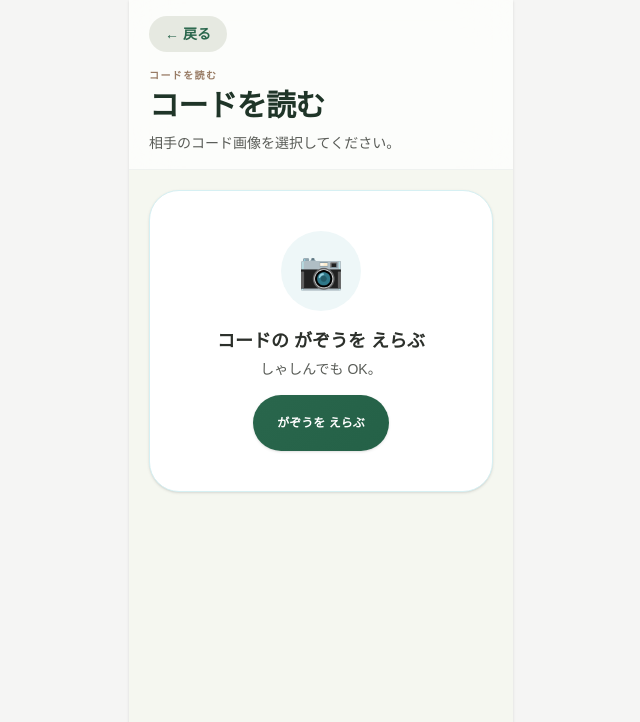
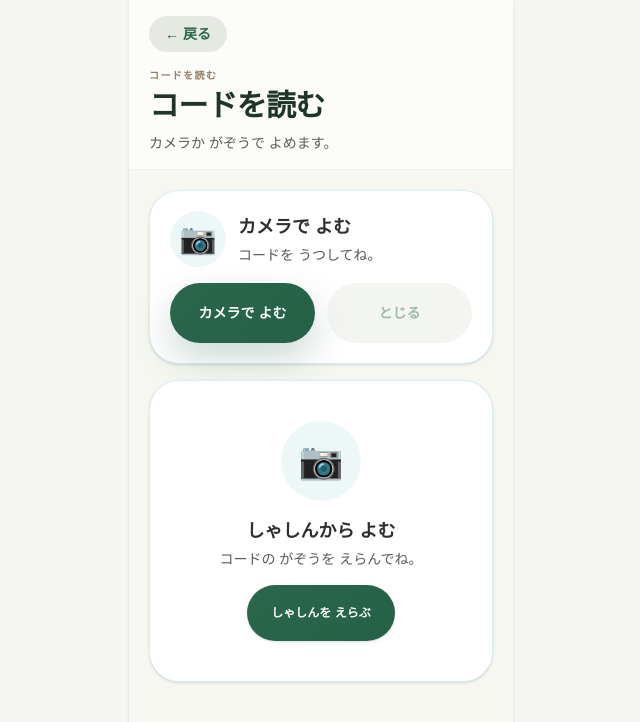
Before and after one commit to 3b-t-fujita/tabimon-browser, a Next.js app: page /qr/scan in a window 1280 px wide. Shown: the top 722 px of the page, without its empty margins (319-959 px from the left). Built offline with nearby package versions, Linux system fonts and the light colour scheme.

Commit message:
QRカメラ読み取りを追加

```diff
--- a/src/app/qr/scan/page.tsx
+++ b/src/app/qr/scan/page.tsx
@@ -2,17 +2,18 @@
 
 /**
  * QRスキャンページ。
- * 画像アップロードで QR を読み取り、検証を経て /qr/confirm へ遷移する。
+ * カメラまたは画像アップロードで QR を読み取り、検証を経て /qr/confirm へ遷移する。
  *
  * 検証順（崩してはいけない）:
- *   1. 画像読取 (ScanQrImageUseCase)
- *   2. 文字列復号 → JSON解析 (ParseQrPayloadUseCase)
+ *   1. カメラ / 画像から文字列読取 (ScanQrImageUseCase)
+ *   2. JSON解析 (ParseQrPayloadUseCase)
  *   3. version確認 (ValidateQrVersionUseCase)
  *   4. checksum確認 (ValidateQrChecksumUseCase)
  *   5. → /qr/confirm へ遷移（重複確認は受取時に行う）
  */
 import { useRouter } from 'next/navigation';
 import { GameLayout } from '@/components/common/GameLayout';
+import QrCameraScanPanel from '@/components/qr/QrCameraScanPanel';
 import QrScanInputPanel from '@/components/qr/QrScanInputPanel';
 import { useQrStore } from '@/stores/qrStore';
 import { ScanQrImageUseCase } from '@/application/qr/scanQrImageUseCase';
@@ -26,22 +27,11 @@ export default function QrScanPage() {
 
   const isProcessing = phase !== 'QR_IDLE' && phase !== 'QR_ERROR';
 
-  const handleFilePicked = async (file: File) => {
-    reset();
-
-    // ---- ① 画像読取 ----
-    setPhase('QR_SCANNING');
-    const scanner = new ScanQrImageUseCase();
-    const scanResult = await scanner.execute(file);
-    if (!scanResult.ok) {
-      setError(scanResult.message ?? scanResult.errorCode);
-      return;
-    }
-
+  const processDecodedText = async (text: string) => {
     // ---- ② JSON解析 ----
     setPhase('QR_PARSE_JSON');
     const parser = new ParseQrPayloadUseCase();
-    const parseResult = parser.execute(scanResult.value.text);
+    const parseResult = parser.execute(text);
     if (!parseResult.ok) {
       setError(parseResult.message ?? parseResult.errorCode);
       return;
@@ -70,11 +60,31 @@ export default function QrScanPage() {
     router.push('/qr/confirm');
   };
 
+  const handleFilePicked = async (file: File) => {
+    reset();
+
+    // ---- ① 画像読取 ----
+    setPhase('QR_SCANNING');
+    const scanner = new ScanQrImageUseCase();
+    const scanResult = await scanner.execute(file);
+    if (!scanResult.ok) {
+      setError(scanResult.message ?? scanResult.errorCode);
+      return;
+    }
+
+    await processDecodedText(scanResult.value.text);
+  };
+
+  const handleCameraTextDecoded = async (text: string) => {
+    reset();
+    await processDecodedText(text);
+  };
+
   const phaseLabel: Record<string, string> = {
-    QR_SCANNING:           '画像を読み取り中...',
-    QR_PARSE_JSON:         'データを解析中...',
-    QR_VALIDATE_VERSION:   'バージョンを確認中...',
-    QR_VALIDATE_CHECKSUM:  'チェックサムを確認中...',
+    QR_SCANNING:           'がぞうを よんでいます...',
+    QR_PARSE_JSON:         'データを みています...',
+    QR_VALIDATE_VERSION:   'コードを たしかめています...',
+    QR_VALIDATE_CHECKSUM:  'コードを たしかめています...',
   };
 
   return (
@@ -91,10 +101,12 @@ export default function QrScanPage() {
           </button>
           <p className="mt-4 text-[10px] font-black tracking-[0.14em] text-[#6c4324]/70">コードを読む</p>
           <h1 className="mt-1 text-[clamp(26px,7vw,30px)] font-black leading-tight tracking-tight text-[#1f3528]">コードを読む</h1>
-          <p className="mt-2 text-sm text-[#595c57]">相手のコード画像を選択してください。</p>
+          <p className="mt-2 text-sm text-[#595c57]">カメラか がぞうで よめます。</p>
         </header>
 
         <div className="flex flex-1 flex-col gap-4 px-5 py-5">
+
+          <QrCameraScanPanel onTextDecoded={handleCameraTextDecoded} disabled={isProcessing} />
 
           <QrScanInputPanel onFilePicked={handleFilePicked} disabled={isProcessing} />
 
--- a/src/application/qr/scanQrImageUseCase.ts
+++ b/src/application/qr/scanQrImageUseCase.ts
@@ -3,8 +3,8 @@
  * 詳細設計 v4 §9 検証ステップ①「画像読取」に準拠。
  *
  * 使用ライブラリ: jsqr
- * - 初期版は画像アップロード（File）読取
- * - カメラ直読取は次フェーズ
+ * - 画像アップロード（File）読取
+ * - カメラ映像から切り出した ImageData 読取
  *
  * jsqr は ImageData（ピクセル配列）を要求するため、
  * ブラウザでは <canvas> を使って変換する。
@@ -28,14 +28,22 @@ export class ScanQrImageUseCase {
   async execute(file: File): Promise<Result<ScanQrImagePayload, ScanQrImageErrorCode>> {
     try {
       const imageData = await fileToImageData(file);
-      const result = jsQR(imageData.data, imageData.width, imageData.height);
-      if (!result) {
-        return fail(QrErrorCode.ParseFailed, 'QRコードを読み取れませんでした');
-      }
-      return ok({ text: result.data });
+      return this.fromImageData(imageData);
     } catch (err) {
       return fail(QrErrorCode.ParseFailed, `QR読取エラー: ${String(err)}`);
     }
+  }
+
+  /**
+   * Canvas などから取得した ImageData から QR テキストを読み取る。
+   * カメラ読取でもこの入口を使う。
+   */
+  fromImageData(imageData: ImageData): Result<ScanQrImagePayload, ScanQrImageErrorCode> {
+    const result = jsQR(imageData.data, imageData.width, imageData.height);
+    if (!result) {
+      return fail(QrErrorCode.ParseFailed, 'QRコードを読み取れませんでした');
+    }
+    return ok({ text: result.data });
   }
 
   /**
--- /dev/null
+++ b/src/components/qr/QrCameraScanPanel.tsx
@@ -0,0 +1,145 @@
+'use client';
+
+import { useEffect, useRef, useState } from 'react';
+import { PrimaryButton } from '@/components/common/PrimaryButton';
+import { ScanQrImageUseCase } from '@/application/qr/scanQrImageUseCase';
+
+interface QrCameraScanPanelProps {
+  onTextDecoded: (text: string) => void;
+  disabled: boolean;
+}
+
+export default function QrCameraScanPanel({ onTextDecoded, disabled }: QrCameraScanPanelProps) {
+  const videoRef = useRef<HTMLVideoElement | null>(null);
+  const canvasRef = useRef<HTMLCanvasElement | null>(null);
+  const streamRef = useRef<MediaStream | null>(null);
+  const frameRef = useRef<number | null>(null);
+  const decodedRef = useRef(false);
+  const [isCameraActive, setIsCameraActive] = useState(false);
+  const [message, setMessage] = useState<string | null>(null);
+  const [errorMessage, setErrorMessage] = useState<string | null>(null);
+
+  const stopCamera = () => {
+    if (frameRef.current !== null) {
+      cancelAnimationFrame(frameRef.current);
+      frameRef.current = null;
+    }
+    streamRef.current?.getTracks().forEach((track) => track.stop());
+    streamRef.current = null;
+    if (videoRef.current) {
+      videoRef.current.srcObject = null;
+    }
+    setIsCameraActive(false);
+  };
+
+  useEffect(() => stopCamera, []);
+
+  const scanFrame = () => {
+    const video = videoRef.current;
+    const canvas = canvasRef.current;
+    if (!video || !canvas || decodedRef.current) return;
+
+    if (video.readyState >= 2 && video.videoWidth > 0 && video.videoHeight > 0) {
+      canvas.width = video.videoWidth;
+      canvas.height = video.videoHeight;
+      const ctx = canvas.getContext('2d', { willReadFrequently: true });
+      if (ctx) {
+        ctx.drawImage(video, 0, 0, canvas.width, canvas.height);
+        const imageData = ctx.getImageData(0, 0, canvas.width, canvas.height);
+        const result = new ScanQrImageUseCase().fromImageData(imageData);
+        if (result.ok) {
+          decodedRef.current = true;
+          stopCamera();
+          onTextDecoded(result.value.text);
+          return;
+        }
+      }
+    }
+
+    frameRef.current = requestAnimationFrame(scanFrame);
+  };
+
+  const startCamera = async () => {
+    setErrorMessage(null);
+    setMessage('カメラを ひらいています');
+    decodedRef.current = false;
+
+    if (!navigator.mediaDevices?.getUserMedia) {
+      setErrorMessage('このブラウザでは カメラが つかえません。');
+      setMessage(null);
+      return;
+    }
+
+    try {
+      const stream = await navigator.mediaDevices.getUserMedia({
+        audio: false,
+        video: {
+          facingMode: { ideal: 'environment' },
+          width: { ideal: 1280 },
+          height: { ideal: 720 },
+        },
+      });
+
+      streamRef.current = stream;
+      if (videoRef.current) {
+        videoRef.current.srcObject = stream;
+        await videoRef.current.play();
+      }
+      setIsCameraActive(true);
+      setMessage('コードを うつしてね');
+      frameRef.current = requestAnimationFrame(scanFrame);
+    } catch {
+      stopCamera();
+      setMessage(null);
+      setErrorMessage('カメラを ひらけませんでした。きょかを みてね。');
+    }
+  };
+
+  return (
+    <section className="flex flex-col gap-4 rounded-[30px] border border-[#d6f0f3] bg-white p-5 shadow-sm">
+      <div className="flex items-center gap-3">
+        <div className="flex h-14 w-14 shrink-0 items-center justify-center rounded-full bg-[#eef7f8] text-3xl">📷</div>
+        <div className="min-w-0">
+          <p className="text-lg font-black text-[#2c302b]">カメラで よむ</p>
+          <p className="mt-1 text-sm text-[#595c57]">コードを うつしてね。</p>
+        </div>
+      </div>
+
+      {isCameraActive && (
+        <div className="relative overflow-hidden rounded-[24px] bg-[#1f3528]">
+          <video
+            ref={videoRef}
+            className="aspect-[4/3] w-full object-cover"
+            muted
+            playsInline
+          />
+          <div className="pointer-events-none absolute inset-8 rounded-[20px] border-4 border-white/80 shadow-[0_0_0_999px_rgba(0,0,0,0.22)]" />
+        </div>
+      )}
+
+      <canvas ref={canvasRef} className="hidden" />
+
+      {message && <p className="text-center text-sm font-bold text-[#29664c]">{message}</p>}
+      {errorMessage && <p className="rounded-[18px] bg-[#fff1ec] px-4 py-3 text-sm font-bold text-[#b02500]">{errorMessage}</p>}
+
+      <div className="grid grid-cols-2 gap-3">
+        <PrimaryButton
+          type="button"
+          onClick={startCamera}
+          disabled={disabled || isCameraActive}
+          className="py-3 text-sm"
+        >
+          カメラで よむ
+        </PrimaryButton>
+        <button
+          type="button"
+          onClick={stopCamera}
+          disabled={!isCameraActive}
+          className="rounded-full bg-[#e6e9e1] px-4 py-3 text-sm font-black text-[#29664c] transition active:scale-95 disabled:opacity-45"
+        >
+          とじる
+        </button>
+      </div>
+    </section>
+  );
+}
--- a/src/components/qr/QrScanInputPanel.tsx
+++ b/src/components/qr/QrScanInputPanel.tsx
@@ -25,11 +25,11 @@ export default function QrScanInputPanel({ onFilePicked, disabled }: QrScanInput
     >
       <div className="flex h-20 w-20 items-center justify-center rounded-full bg-[#eef7f8] text-4xl">📷</div>
       <div className="flex flex-col gap-1">
-        <span className="text-lg font-black text-[#2c302b]">コードの がぞうを えらぶ</span>
-        <span className="text-sm text-[#595c57]">しゃしんでも OK。</span>
+        <span className="text-lg font-black text-[#2c302b]">しゃしんから よむ</span>
+        <span className="text-sm text-[#595c57]">コードの がぞうを えらんでね。</span>
       </div>
       <div className="pointer-events-none">
-        <PrimaryButton className="w-auto px-5 py-2 text-xs shadow-sm">がぞうを えらぶ</PrimaryButton>
+        <PrimaryButton className="w-auto px-5 py-2 text-xs shadow-sm">しゃしんを えらぶ</PrimaryButton>
       </div>
       <input
         id="qr-scan-input"
```
Also changed, not shown: 1 other file (tests, documents, lock files or other folders).
